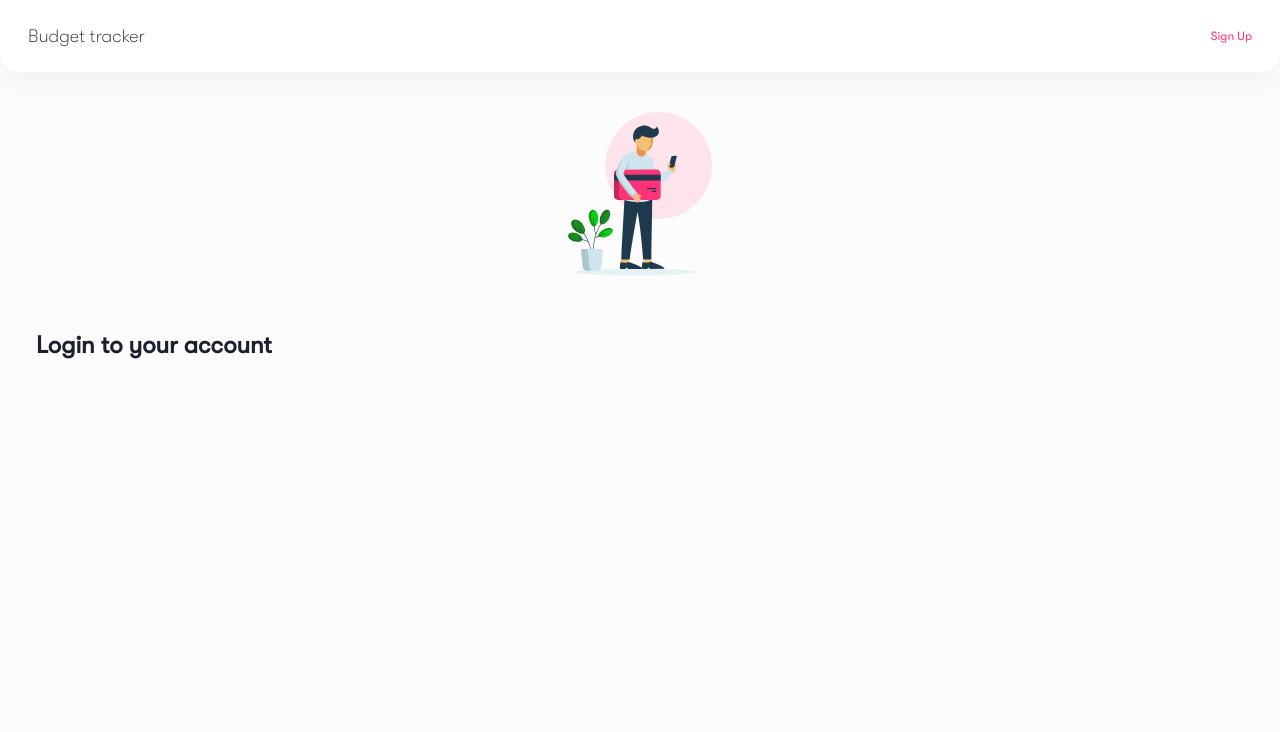
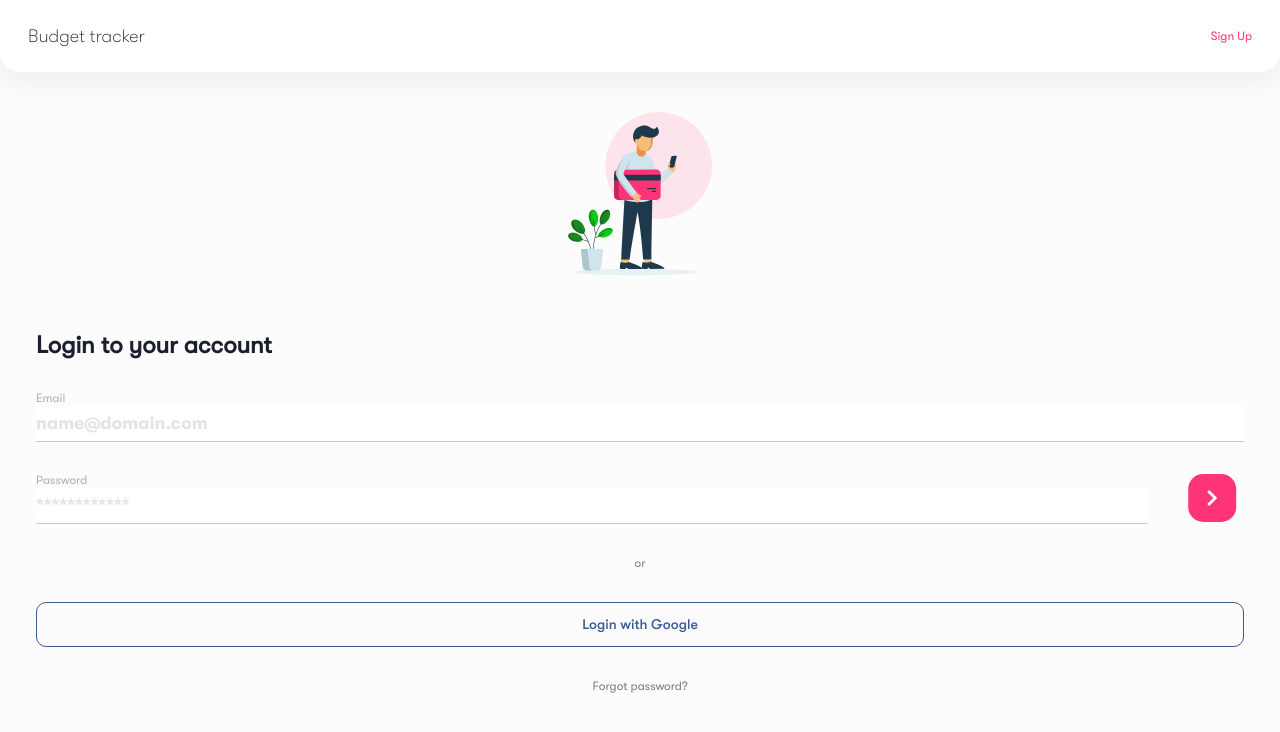
Before and after one commit to habibmustafa/Wallet, a React (Vite) app: page /login in a window 1280 px wide. Shown: the top 732 px of the page. Built offline with nearby package versions, Linux system fonts and the light colour scheme.

Commit message:
login page

```diff
--- a/src/components/appBar/style.scss
+++ b/src/components/appBar/style.scss
@@ -2,7 +2,7 @@
 
 .appbar {
   height: 72px;
-  box-shadow: 0px 12px 24px rgba(0, 0, 0, 0.04);
+  box-shadow: 0px 12px 24px rgba(0, 0, 0, 0.05);
   border-bottom-left-radius: 20px;
   border-bottom-right-radius: 20px;
   background-color: #fff;
--- a/src/components/button/index.tsx
+++ b/src/components/button/index.tsx
@@ -28,7 +28,7 @@ export default function Button({
   endIcon,
   loading = false, // TODO: add loading state
   className = "",
-  height,
+  height = "48px",
   width,
   padding,
   margin,
--- a/src/components/button/style.scss
+++ b/src/components/button/style.scss
@@ -8,7 +8,7 @@
   border: none;
   outline: none !important;
   transition: 0.2s;
-  border-radius: 3px;
+  border-radius: 10px;
   font-family: $font500;
   gap: 8px;
   background-color: transparent;
@@ -24,8 +24,7 @@
   // }
 
   &:disabled {
-    opacity: .6 !important;
-    border-color: #efefef !important;
+    background-color: #DCDFE5 !important;
     color: #efefef !important;
   }
   &:hover {
@@ -86,8 +85,9 @@
 
   // outlined button
   &.outlined {
-    color: $secondary;
+    color: $primary;
     border: 1px solid $primary;
+    background-color: transparent;
     &:hover {
       background-color: #f6eefd;
     }
--- a/src/components/container/style.scss
+++ b/src/components/container/style.scss
@@ -2,7 +2,6 @@
   // Component container
   margin: 0 auto;
   max-width: 2400px;
-  height: 100%;
 }
 
 .main {
--- a/src/components/customLabel/style.scss
+++ b/src/components/customLabel/style.scss
@@ -2,9 +2,9 @@
 
 .customLabel {
   font-family: $font400;
-  color: #9ea6ba;
+  color: #AEB1B8;
   font-style: normal;
   font-weight: 400;
-  font-size: 11px;
-  line-height: 100%;
+  font-size: 12px;
+  line-height: 116.667%;
 }
--- a/src/components/inputInitial/style.scss
+++ b/src/components/inputInitial/style.scss
@@ -46,20 +46,24 @@
     all: unset;
     box-sizing: border-box;
     font-style: normal;
-    font-size: 13px;
-    color: #70778b;
-    line-height: 100%;
+    font-size: 18px;
+    font-family: $font600;
+    font-weight: 600;
+    color: $text;
+    line-height: 115%;
     width: 100%;
     outline: none !important;
     background: #ffffff;
-
-    // 9ea6ba
-    // !color?
-    border-bottom: 2px solid #e7e7ed;
+    border-bottom: 1px solid rgb(29, 33, 47, 0.24);
     transition: all 0.3s ease;
     min-height: 36px;
     &::placeholder {
-      color: #999ea0;
+      color: $text;
+      font-size: 18px;
+      font-family: $font600;
+      font-weight: 600;
+      line-height: 115%;
+      opacity: 0.12;
     }
     // &:hover {
     //   border-color: #0576b5;
--- a/src/components/row/index.tsx
+++ b/src/components/row/index.tsx
@@ -2,7 +2,7 @@ import React from "react";
 import "./style.scss";
 
 type IRow = {
-  children: React.ReactElement | string | number;
+  children: React.ReactNode | string | number;
   className?: string;
   justifyContent?: string;
   alignItems?: string;
--- a/src/pages/auth/login/index.tsx
+++ b/src/pages/auth/login/index.tsx
@@ -3,10 +3,17 @@ import "./style.scss";
 import Container from "~/components/container";
 import Text from "~/components/text";
 import { ReactComponent as LoginImage } from "~/assets/images/login-image.svg";
+import { ReactComponent as RightButton } from "~/assets/icons/right-button.svg";
 import Heading from "~/components/heading";
-import Row from "~/components/row";
+import InputUseForm from "~/components/inputUseForm";
+import { FormProvider, useForm } from "react-hook-form";
+import { Grid } from "@mui/material";
+import Button from "~/components/button";
+import { inputValidationProps } from "~/validation/useFormValidation";
 
 const Login = () => {
+  const methods = useForm();
+
   return (
     <Container className="login">
       <AppBar>
@@ -15,9 +22,50 @@ const Login = () => {
       </AppBar>
       <Container margin="40px 36px 60px" className="login-container">
         <LoginImage />
-        <Row style={{ marginTop: "24px" }}>
-          <Heading>Login to your account</Heading>
-        </Row>
+        <FormProvider {...methods}>
+          <Grid container gap={4} sx={{ marginTop: "24px" }}>
+            <Grid item xs={12}>
+              <Heading>Login to your account</Heading>
+            </Grid>
+            <Grid item xs={12}>
+              <InputUseForm
+                label="Email"
+                name="email"
+                placeholder="name@domain.com"
+                validation={inputValidationProps("", true)}
+              />
+            </Grid>
+            <Grid item xs={12} display="flex" gap={4}>
+              <InputUseForm
+                label="Password"
+                name="password"
+                placeholder="************"
+                validation={inputValidationProps("", true)}
+              />
+              <RightButton
+                width="70px"
+                onClick={methods.handleSubmit((data) => {
+                  console.log(data);
+                })}
+              />
+            </Grid>
+          </Grid>
+        </FormProvider>
+        <Text fontSize="12px" lineHeight="14px" style={{ opacity: 0.5 }}>
+          or
+        </Text>
+        <Button
+          style={{ borderColor: "#3B5998", color: "#3B5998", width: "100%" }}
+          variant="outlined"
+          onClick={() => {
+            console.log("clicked");
+          }}
+        >
+          Login with Google
+        </Button>
+        <Text fontSize="12px" lineHeight="14px" style={{ opacity: 0.5 }}>
+          Forgot password?
+        </Text>
       </Container>
     </Container>
   );
--- a/vite.config.ts
+++ b/vite.config.ts
@@ -42,7 +42,7 @@ const manifestForPlugIn: any = {
       },
     ],
     theme_color: "#171717",
-    background_color: "#f0e7db",
+    background_color: "#FF3378",
     display: "standalone",
     scope: "/",
     start_url: "/",
```
Also changed, not shown: src/assets/icons/right-button.svg (added), src/assets/images/login-image.svg.
